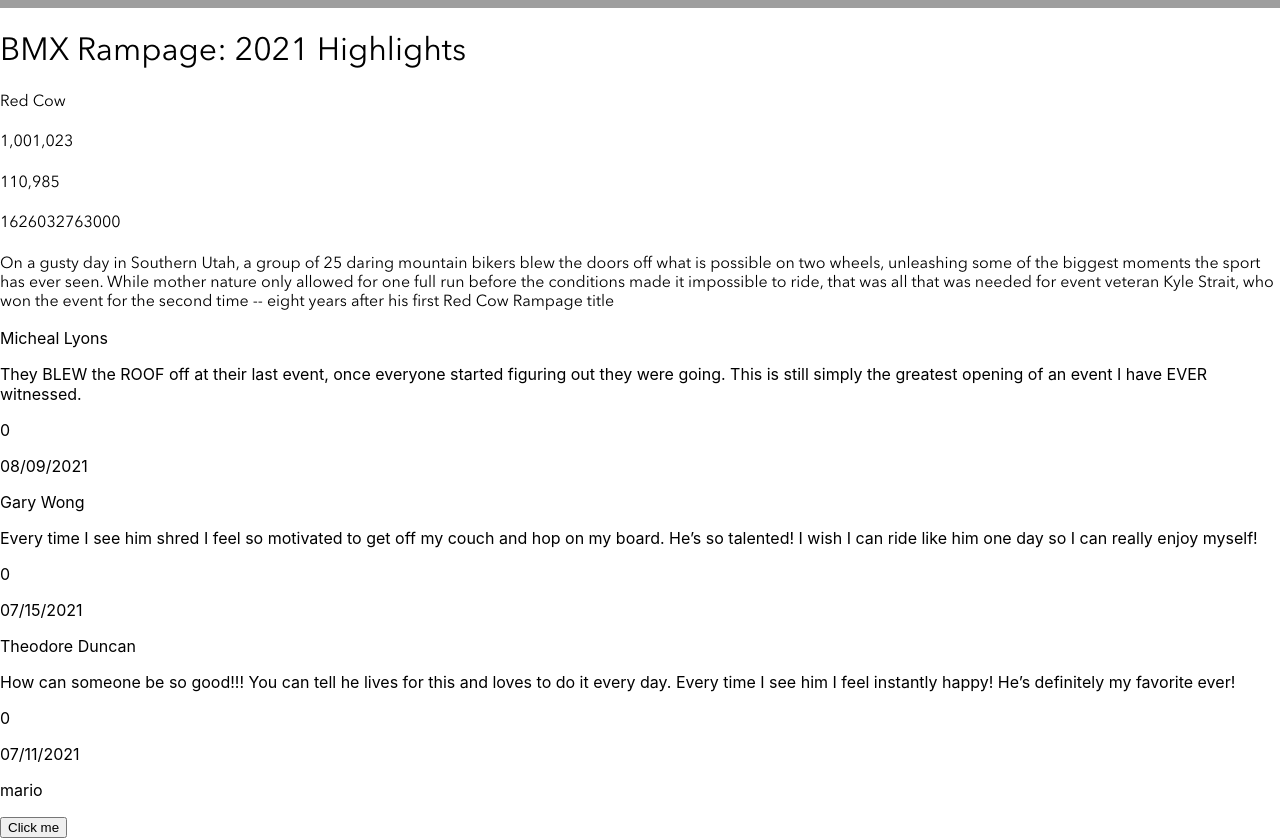
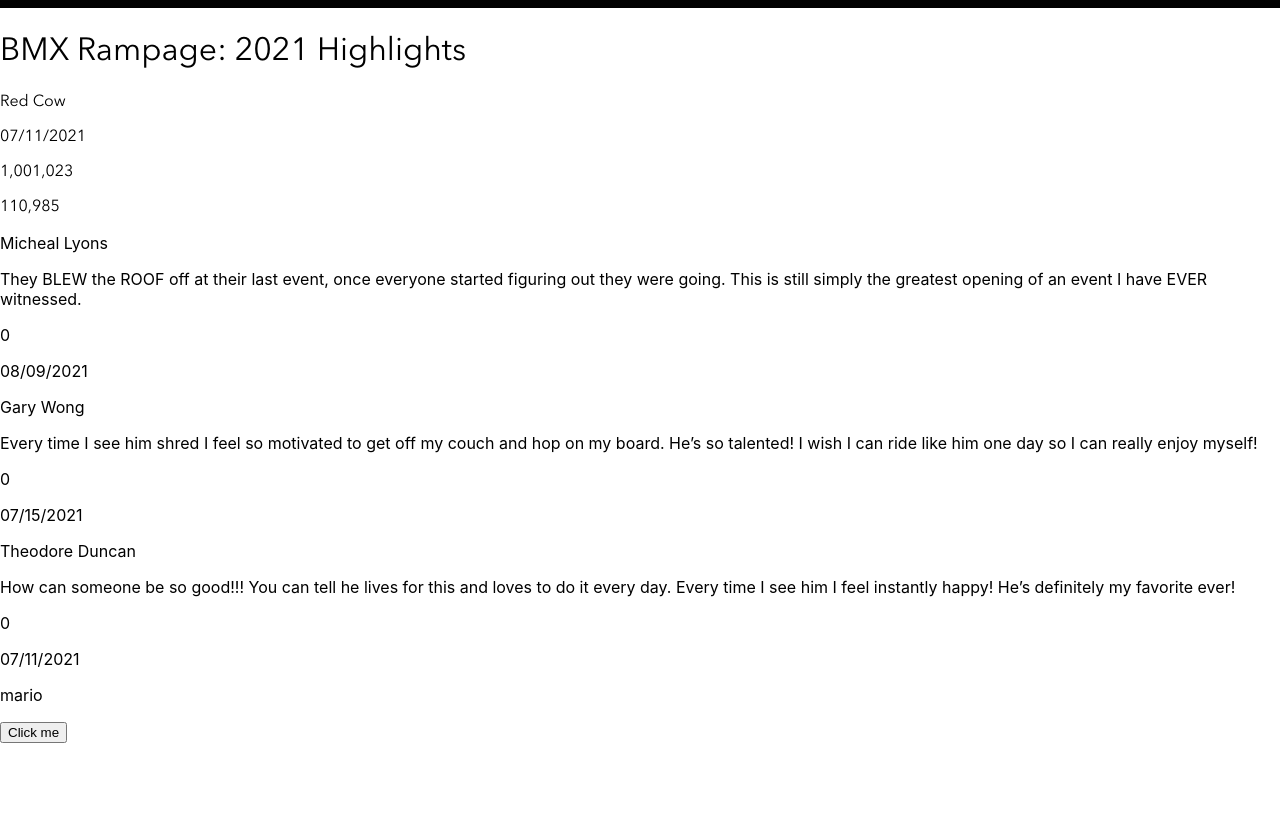
Before and after one commit to azmanosis/azeem-contractor-brainflix, a React (Create React App) app: page / in a window 1280 px wide. Shown: the part 1040-1878 px from the top of the page. After the commit the page ends 1783 px from the top, so only its background shows below. Built offline with nearby package versions, Linux system fonts and the light colour scheme.

Commit message:
timestamp figured for comment and body copy.

```diff
--- a/src/App.js
+++ b/src/App.js
@@ -22,12 +22,7 @@
       {/* Video */}
       <Video poster={selectivevideo.image}/>
       {/* Section */}
-      <Section title={selectivevideo.title}/>
-      <Section channel={selectivevideo.channel}/>
-      <Section views={selectivevideo.views}/>
-      <Section likes={selectivevideo.likes}/>
-      <Section timestamp={selectivevideo.timestamp}/>
-      <Section description={selectivevideo.description}/>
+      <Section title={selectivevideo.title} channel={selectivevideo.channel} views= {selectivevideo.views} likes={selectivevideo.likes} timestamp={selectivevideo.timestamp}/>
 
       <Comment comments={selectivevideo.comments}/>
       {/* Nextvideo */}
--- a/src/components/Section/Section.js
+++ b/src/components/Section/Section.js
@@ -1,11 +1,11 @@
 import './Section.scss';
 
-// function date(timestamp) {
-//     const d = new Date(timestamp);
-//     return d.toLocaleDateString('en-US', {day:"2-digit", month:"2-digit", year:"numeric"});
-// }
+function Section(props) {
+    function date(timestamp) {
+        const d = new Date(timestamp);
+        return d.toLocaleDateString('en-US', {day:"2-digit", month:"2-digit", year:"numeric"});
+    }
 
-function Section(props) {
     return (
         <div className = "section">
             <div>
@@ -16,8 +16,7 @@
                     {props.channel}
                 </p>
                 <p>
-                    {/* {date(props.timestamp)} */}
-                    {props.timestamp}
+                    {date(props.timestamp)}
                 </p>
                 <p>
                     {props.views}
--- a/src/components/Video/Video.js
+++ b/src/components/Video/Video.js
@@ -3,7 +3,7 @@
 function Video (props) {
     return (
         <div>
-            <video poster={props.poster} className="poster">
+            <video poster={props.poster} className="poster" controls>
             </video>
         </div>
     )
```
